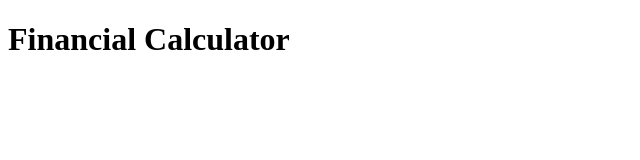
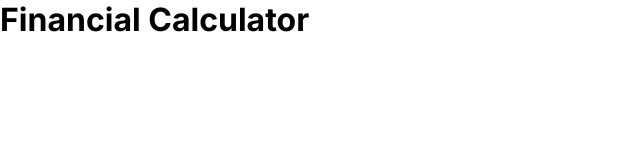
Before and after one commit to KalypsoDev/FINANCIAL_CALCULATOR, a plain HTML site: page index.html in a window 1280 px wide. Shown: the whole page, without its empty margins (0-640 px from the left). Drawn offline with Linux system fonts and the light colour scheme.

Commit message:
Reset styles and add font-family

```diff
--- a/index.html
+++ b/index.html
@@ -5,6 +5,9 @@
     <meta name="viewport" content="width=device-width, initial-scale=1.0">
     <title>Financial Calculator</title>
     <link rel="stylesheet" href="/public/css/styles.css">
+    <link rel="preconnect" href="https://fonts.googleapis.com">
+    <link rel="preconnect" href="https://fonts.gstatic.com" crossorigin>
+    <link href="https://fonts.googleapis.com/css2?family=Inter:wght@100;200;300;400;500;600;700;800&display=swap" rel="stylesheet">
     <link rel="shortcut icon" href="./src/assets/icons/calculator_favicon.jpg" type="image/x-icon">
 </head>
 <body>
--- a/public/css/styles.css
+++ b/public/css/styles.css
@@ -0,0 +1,5 @@
+* {
+    margin: 0;
+    font-family: 'Inter', sans-serif;
+    padding: 0;
+}
```
